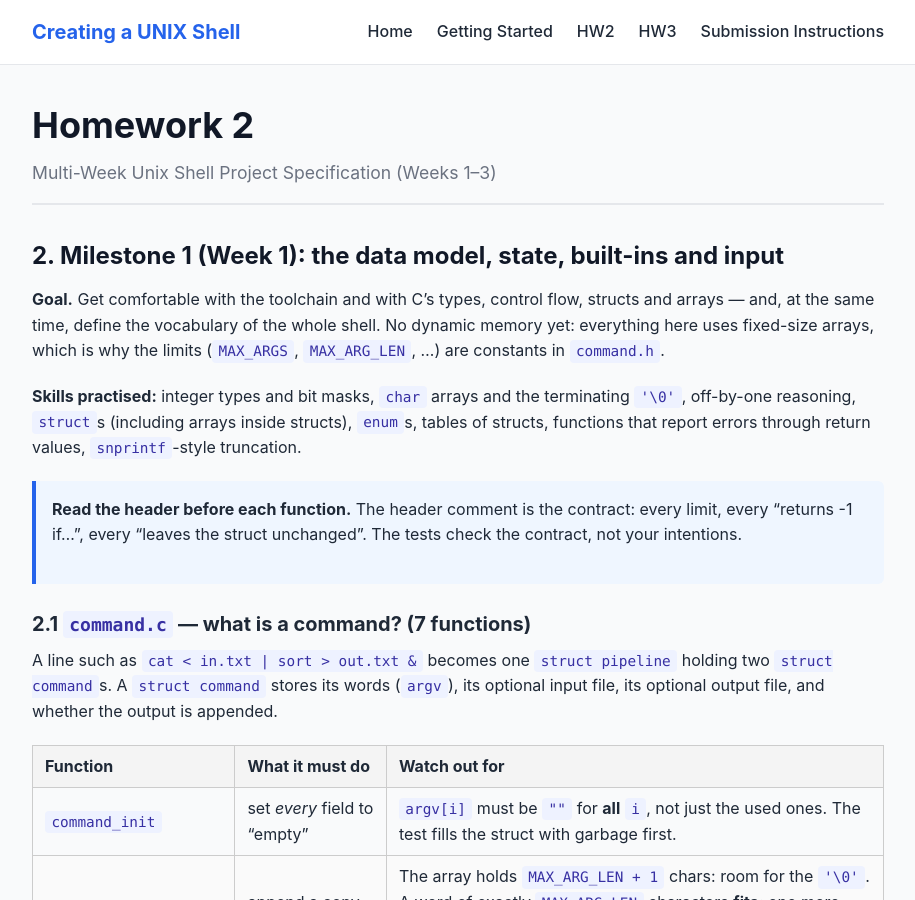
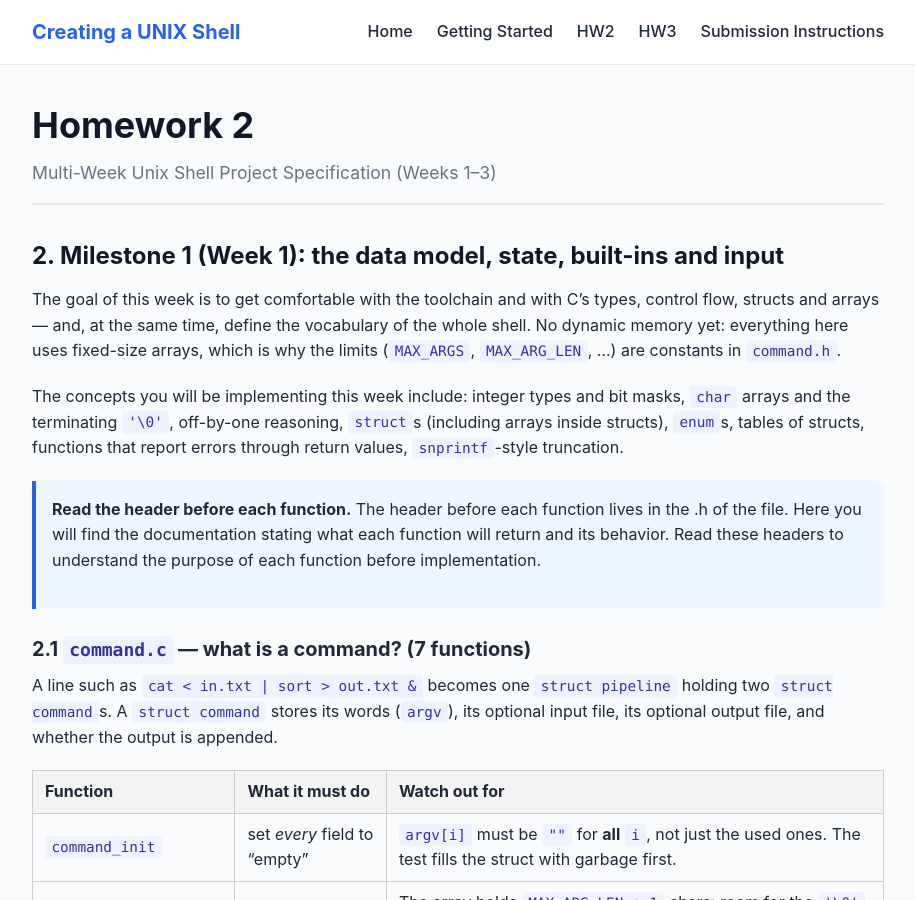
Before and after one commit to sysfun-gwu-f26/sysfun-f26.github.io, a Jekyll site: the page built from hw2.md, in a window 1280 px wide and 900 px high. Shown: the whole window, without its empty margins (182-1097 px from the left). Built offline with Jekyll 4.4.1, drawn with Linux system fonts in a browser that asks for light colours.

Commit message:
Revise Homework 2 specification for clarity
Updated the homework specification to clarify goals and requirements for Milestone 1.

```diff
--- a/hw2.md
+++ b/hw2.md
@@ -7,16 +7,17 @@ permalink: /hw2
 
 ## 2. Milestone 1 (Week 1): the data model, state, built-ins and input
 
-**Goal.** Get comfortable with the toolchain and with C's types, control flow, structs and arrays — and,
+The goal of this week is to get comfortable with the toolchain and with C's types, control flow, structs and arrays — and,
 at the same time, define the vocabulary of the whole shell. No dynamic memory yet: everything here uses
 fixed-size arrays, which is why the limits (`MAX_ARGS`, `MAX_ARG_LEN`, ...) are constants in `command.h`.
 
-**Skills practised:** integer types and bit masks, `char` arrays and the terminating `'\0'`, off-by-one
+The concepts you will be implementing this week include: integer types and bit masks, `char` arrays and the terminating `'\0'`, off-by-one
 reasoning, `struct`s (including arrays inside structs), `enum`s, tables of structs, functions that report
 errors through return values, `snprintf`-style truncation.
 
-> **Read the header before each function.** The header comment is the contract: every limit, every
-> "returns -1 if...", every "leaves the struct unchanged". The tests check the contract, not your intentions.
+> **Read the header before each function.** The header before each function lives in the .h of the file.
+> Here you will find the documentation stating what each function will return and its behavior.
+> Read these headers to understand the purpose of each function before implementation.
 
 ### 2.1 `command.c` — what is a command? (7 functions)
 
```
